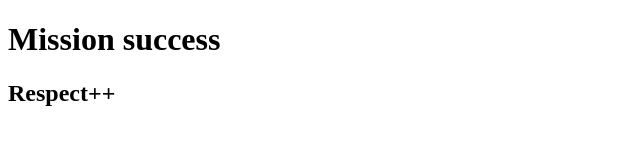
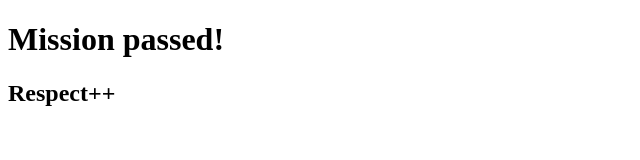
Before and after one commit to abe1242/abe1242.github.io, a plain HTML site: page index.html in a window 1280 px wide. Shown: the full height of the page, 0-640 px from the left. Drawn offline with Linux system fonts and the light colour scheme.

Commit message:
Mistake fixed

```diff
--- a/index.html
+++ b/index.html
@@ -6,7 +6,7 @@
     <title>Done</title>
 </head>
 <body>
-    <h1>Mission success</h1>
+    <h1>Mission passed!</h1>
     <h2>Respect++</h2>
 </body>
 </html>
```
